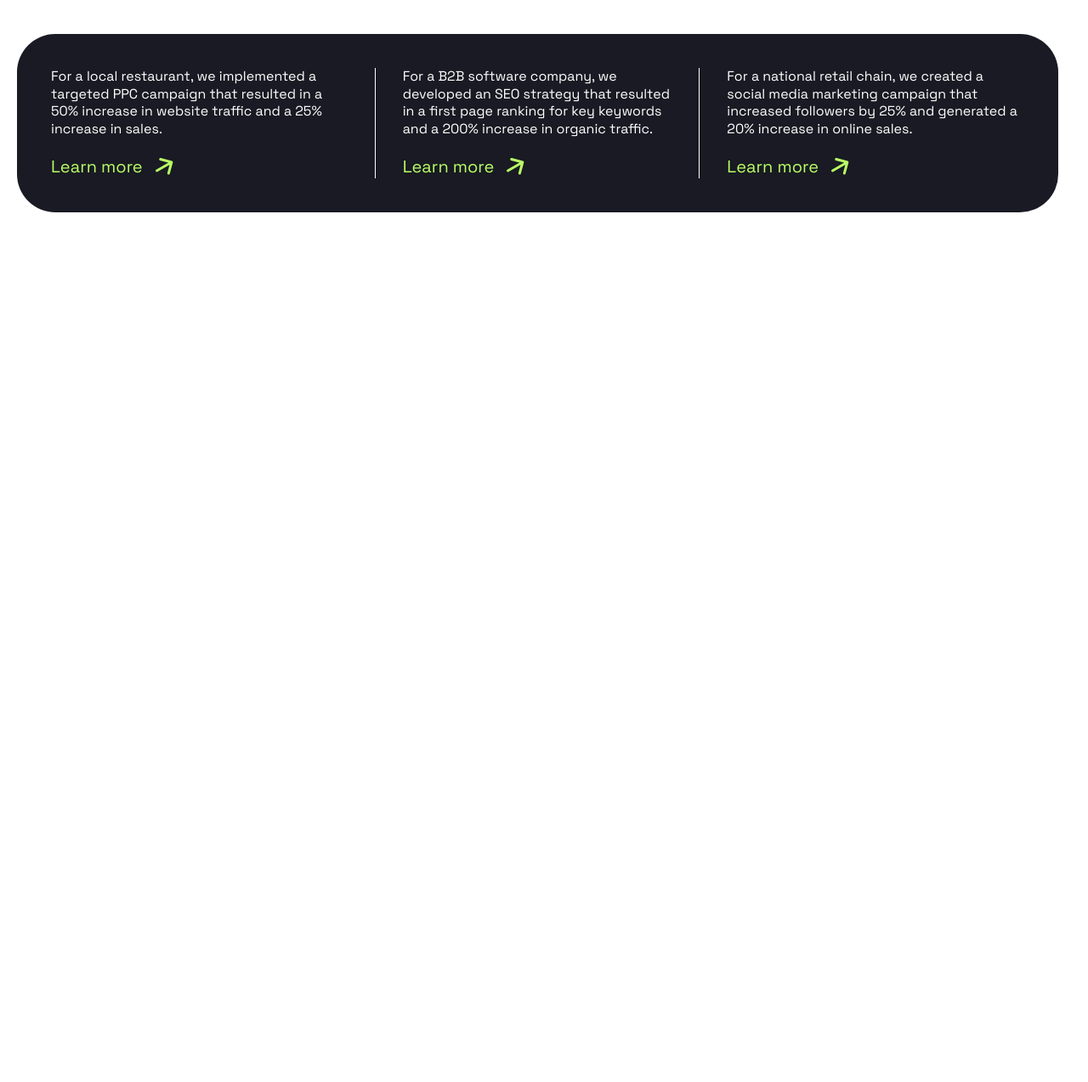
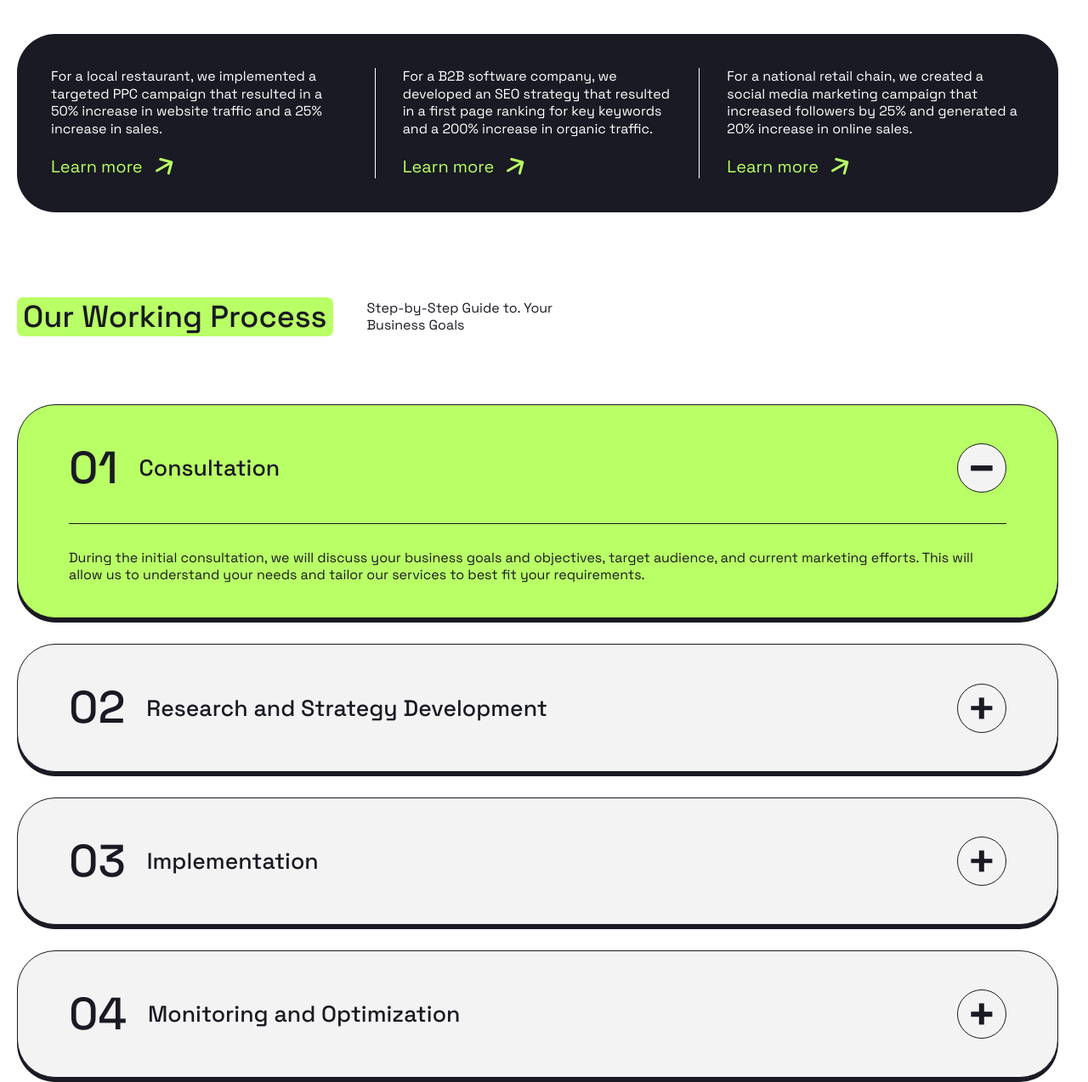
Before and after one commit to Kat-nik/positivus, a plain HTML site: page index.html in a window 1280 px wide. Shown: the part 2690-3964 px from the top of the page at 85% size. Before the commit the page ends 2990 px from the top, so only its background shows below. Drawn offline with Linux system fonts and the light colour scheme.

Commit message:
feat: process section

```diff
--- a/index.html
+++ b/index.html
@@ -341,6 +341,90 @@
         </div>
       </div>
     </section>
+
+    <section class="section container">
+
+      <header class="section__header">
+        <h2 class="section__title puddle-bg">Our Working Process </h2>
+        <div class="section__description">
+          <p>Step-by-Step Guide to. Your<br>
+            Business Goals</p>
+        </div>
+      </header>
+
+      <div class="section__body">
+        <div class="process">
+          <ol class="process__list">
+            <li class="process__item">
+              <details class="process__accardion" open>
+                <summary class="process__accardion-header">
+                  <h3 class="process__accardion-title">Consultation</h3>
+                  <span class="process__accardion-indicator"></span>
+                </summary>
+                <div class="process__accardion-body">
+                  <p>During the initial consultation, we will discuss your business goals and objectives, target audience, and current marketing efforts. This will allow us to understand your needs and tailor our services to best fit your requirements.</p>
+                </div>
+              </details>
+            </li>
+            <li class="process__item">
+              <details class="process__accardion">
+                <summary class="process__accardion-header">
+                  <h3 class="process__accardion-title">Research and Strategy Development</h3>
+                  <span class="process__accardion-indicator"></span>
+                </summary>
+                <div class="process__accardion-body">
+                  <p>During the initial consultation, we will discuss your business goals and objectives, target audience, and current marketing efforts. This will allow us to understand your needs and tailor our services to best fit your requirements.</p>
+                </div>
+              </details>
+            </li>
+            <li class="process__item">
+              <details class="process__accardion">
+                <summary class="process__accardion-header">
+                  <h3 class="process__accardion-title">Implementation</h3>
+                  <span class="process__accardion-indicator"></span>
+                </summary>
+                <div class="process__accardion-body">
+                  <p>During the initial consultation, we will discuss your business goals and objectives, target audience, and current marketing efforts. This will allow us to understand your needs and tailor our services to best fit your requirements.</p>
+                </div>
+              </details>
+            </li>
+            <li class="process__item">
+              <details class="process__accardion">
+                <summary class="process__accardion-header">
+                  <h3 class="process__accardion-title">Monitoring and Optimization</h3>
+                  <span class="process__accardion-indicator"></span>
+                </summary>
+                <div class="process__accardion-body">
+                  <p>During the initial consultation, we will discuss your business goals and objectives, target audience, and current marketing efforts. This will allow us to understand your needs and tailor our services to best fit your requirements.</p>
+                </div>
+              </details>
+            </li>
+            <li class="process__item">
+              <details class="process__accardion">
+                <summary class="process__accardion-header">
+                  <h3 class="process__accardion-title">Reporting and Communication</h3>
+                  <span class="process__accardion-indicator"></span>
+                </summary>
+                <div class="process__accardion-body">
+                  <p>During the initial consultation, we will discuss your business goals and objectives, target audience, and current marketing efforts. This will allow us to understand your needs and tailor our services to best fit your requirements.</p>
+                </div>
+              </details>
+            </li>
+            <li class="process__item">
+              <details class="process__accardion">
+                <summary class="process__accardion-header">
+                  <h3 class="process__accardion-title">Continual Improvement</h3>
+                  <span class="process__accardion-indicator"></span>
+                </summary>
+                <div class="process__accardion-body">
+                  <p>During the initial consultation, we will discuss your business goals and objectives, target audience, and current marketing efforts. This will allow us to understand your needs and tailor our services to best fit your requirements.</p>
+                </div>
+              </details>
+            </li>
+          </ol>
+        </div>
+      </div>
+    </section>
   </main>
 
   <dialog class="mobile-overlay visible-mobile" id="mobileOverlay">
--- /dev/null
+++ b/styles/blocks/_process.scss
@@ -0,0 +1,118 @@
+.process {
+  &__list {
+    display: flex;
+    flex-direction: column;
+    row-gap: 30px;
+    counter-reset: custom-counter;
+    list-style: none;
+
+    @include mobile {
+      row-gap: 20px;
+    }
+  }
+
+  &__item {
+    --counterContent: counter(custom-counter);
+
+    counter-increment: custom-counter;
+
+    &:nth-child(-n + 9) {
+      --counterContent: '0' counter(custom-counter);
+    }
+  }
+
+  &__accardion {
+
+    --indicatorVerticalRotate: 90deg;
+
+    padding: 40px 60px;
+    background-color: var(--color-gray);
+    border: var(--border);
+    border-radius: var(--border-radius-large);
+    box-shadow: var(--shadow);
+    transition-duration: var(--transition-duration);
+
+    @include hover {
+      background-color: var(--color-accent);
+    }
+
+    @include mobile {
+      padding: 30px;
+    }
+
+    &[open] {
+      background-color: var(--color-accent);
+
+      --indicatorVerticalRotate: 0deg;
+    }
+
+    &-header {
+      display: flex;
+      justify-content: space-between;
+      align-items: center;
+      column-gap: 50px;
+      cursor: pointer;
+      user-select: none;
+
+      @include mobile {
+        column-gap: 28px;
+      }
+    }
+
+    &-title {
+      @include fluid-text(30, 18);
+
+      display: flex;
+      align-items: center;
+      column-gap: 25px;
+
+      @include mobile {
+        column-gap: 33px;
+      }
+
+      &::before {
+        content: var(--counterContent);
+        font-size: 2em;
+
+        @include mobile {
+          font-size: 30px;
+        }
+      }
+    }
+
+    &-indicator {
+      @include square(58px);
+
+      flex-shrink: 0;
+      position: relative;
+      background-color: var(--color-gray);
+      border: var(--border);
+      border-radius: 50%;
+
+      @include mobile {
+        width: 30px;
+      }
+
+      &::before,
+      &::after {
+        @include abc-center;
+
+        content: '';
+        width: 45%;
+        height: 10%;
+        background-color: var(--color-dark);
+      }
+
+      &::after {
+        rotate: var(--indicatorVerticalRotate);
+        transition-duration: var(--transition-duration);
+      }
+    }
+
+    &-body {
+        margin-top: 30px;
+        padding-top: 30px;
+        border-top: var(--border);
+      }
+  }
+}
--- a/styles/styles.scss
+++ b/styles/styles.scss
@@ -20,4 +20,5 @@
   'blocks/services',
   'blocks/service-card',
   'blocks/banner',
-  'blocks/studies';
+  'blocks/studies',
+  'blocks/process';
```
Also changed, not shown: styles/styles.min.css, 1 other file.
